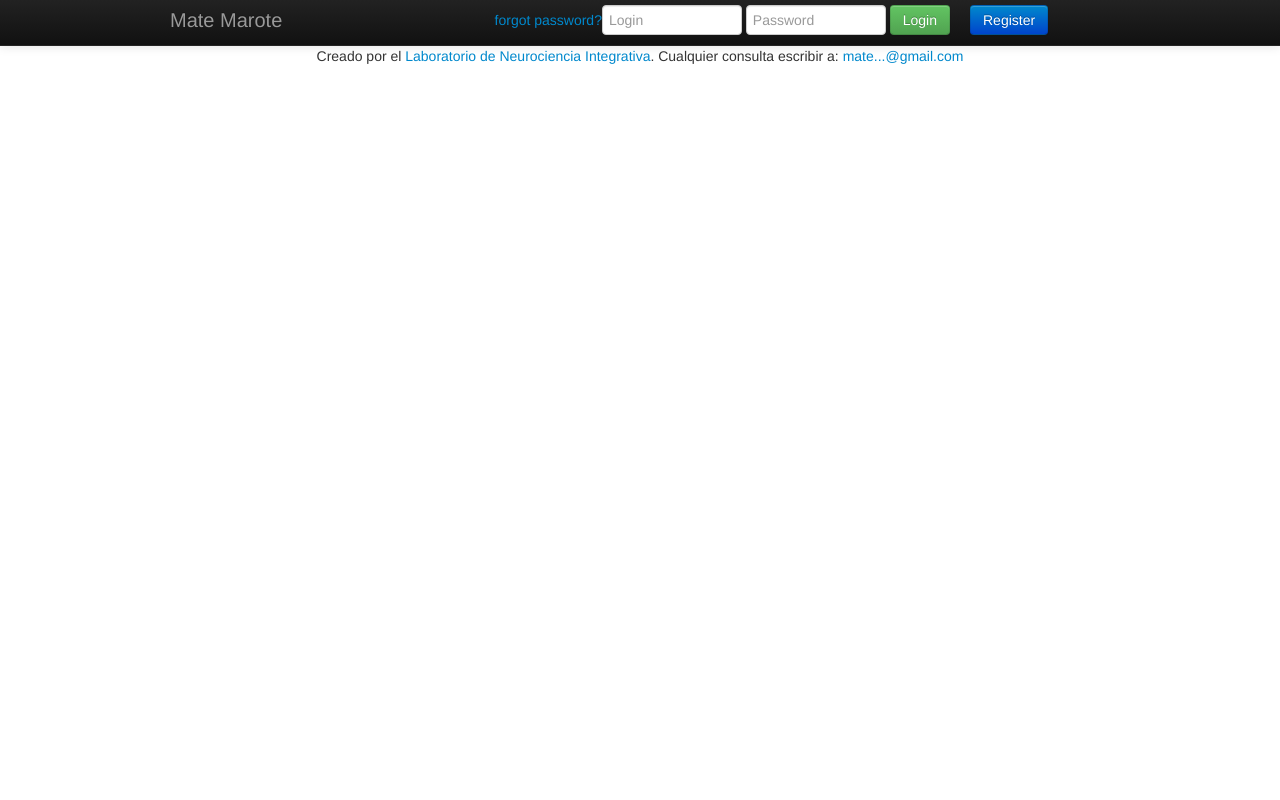
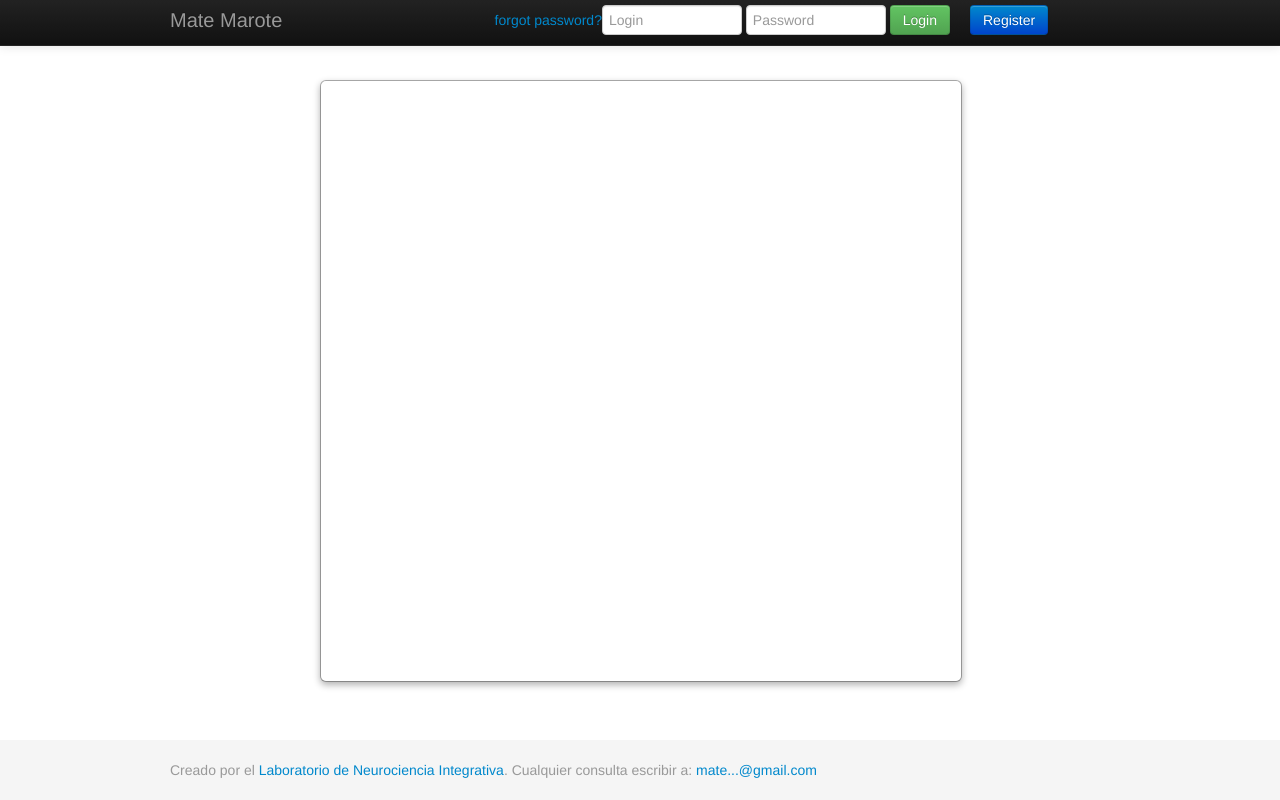
Before and after one commit to dfslezak/matemarote, a Django app: template matemarote/web_frontend/templates/games/game_base.html in a window 1280 px wide. Run offline with Django 3.2, Linux system fonts and the light colour scheme; the template is opened without the code that fills it: most values are stand-ins (such as "Sample title", 1, 10 or a date in 2020); parts of the project's set-up code (start-up, migrations or seed data) failed here and were passed over; some libraries are stand-ins or nearby versions.

Commit message:
Added css for fixed navbar and fixed footer. Created modal frame for presenting games.

```diff
--- /dev/null
+++ b/matemarote/web_frontend/static/games.css
@@ -0,0 +1,38 @@
+.game-container {
+    position: fixed;
+    height: 75%;
+    width: 50%;
+    left: 25%;
+    margin-left: 0;
+    top: 10%;
+    z-index: 100;
+    background-color: #fff;
+    border: 1px solid #999;
+    border: 1px solid rgba(0,0,0,0.3);
+    -webkit-border-radius: 6px;
+    -moz-border-radius: 6px;
+    border-radius: 6px;
+    outline: 0;
+    -webkit-box-shadow: 0 3px 7px rgba(0,0,0,0.3);
+    -moz-box-shadow: 0 3px 7px rgba(0,0,0,0.3);
+    box-shadow: 0 3px 7px rgba(0,0,0,0.3);
+    -webkit-background-clip: padding-box;
+    -moz-background-clip: padding-box;
+    background-clip: padding-box;
+}
+
+.game-style {
+    position:relative;
+    height:100%;
+}
+
+#loading {
+    background:#000 url({% static 'images/ajax-loader.gif' %}) no-repeat center center;
+    height: 50px;
+    width: 50px;
+    position: fixed;
+    left: 50%;
+    top: 50%;
+    margin: -25px 0 0 -25px;
+    z-index: 1000;
+}
--- /dev/null
+++ b/matemarote/web_frontend/static/sticky.css
@@ -0,0 +1,44 @@
+
+/* Sticky footer styles
+-------------------------------------------------- */
+
+html,
+body {
+height: 100%;
+/* The html and body elements cannot have any padding or margin. */
+}
+
+/* Wrapper for page content to push down footer */
+#wrap {
+min-height: 100%;
+height: auto !important;
+height: 100%;
+/* Negative indent footer by it's height */
+margin: 0 auto -60px;
+}
+
+/* Set the fixed height of the footer here */
+#push,
+#footer {
+height: 60px;
+}
+#footer {
+background-color: #f5f5f5;
+}
+
+/* Lastly, apply responsive CSS fixes as necessary */
+@media (max-width: 767px) {
+#footer {
+    margin-left: -20px;
+    margin-right: -20px;
+    padding-left: 20px;
+    padding-right: 20px;
+}
+}
+
+#wrap > .container {
+        padding-top: 60px;
+      }
+      .container .credit {
+        margin: 20px 0;
+      }
--- a/matemarote/web_frontend/templates/base.html
+++ b/matemarote/web_frontend/templates/base.html
@@ -6,8 +6,14 @@
   <head>
     <title>{% block title %}{% endblock %}</title>
     <meta name="viewport" content="width=device-width, initial-scale=1.0">
+    <meta name="description" content="">
+    <meta name="author" content="">
+
     <!-- Bootstrap -->
     <link href="{% static "bootstrap/css/bootstrap.min.css" %}" rel="stylesheet" media="screen">
+    <link href="{% static "sticky.css" %}" rel="stylesheet" media="screen">
+
+    <link href="{% static 'bootstrap-responsive.css' %} rel="stylesheet">
     <link rel="stylesheet" href="{% static "jquery/jquery-ui-1.10.3/themes/base/jquery.ui.all.css" %}">
     <script src={% static "jquery/jquery-1.9.1.js" %}></script>
     <script src={% static "jquery/jquery-ui-1.10.3/ui/jquery.ui.core.js" %}></script>
@@ -18,25 +24,13 @@
     <script src={% static "jquery/jquery.svg.package-1.4.5/jquery.svg.js" %}></script>
 
     <script src={% static "bootstrap/js/bootstrap.min.js" %}></script>
-       <style>
-        footer {
-            color: #666;
-            background: #000;
-            padding: 17px 0 18px 0;
-            border-top: 1px solid #000;
-        }
-        footer a {
-            color: #999;
-        }
-        footer a:hover {
-            color: #efefef;
-        }
-    </style>
+
     {% block head %}{% endblock %}
   </head>
   <body>
-  <div class="navbar navbar-static-top navbar-inverse">
-  <div class="navbar-inner">
+  <div id="wrap">
+    <div class="navbar navbar-fixed-top navbar-inverse">
+    <div class="navbar-inner">
     <div class="container">
       <a class="brand" href="/">Mate Marote</a>
 
@@ -66,12 +60,16 @@
   </div>
   </div>
 
+
     {% block content %}{% endblock %}
-    <div id="footer">
-    <div class="container">
-                <p class="text-center">Creado por el <a href="http://neurociencia.df.uba.ar" >Laboratorio de Neurociencia Integrativa</a>. Cualquier consulta escribir a: <a href="http://www.google.com/recaptcha/mailhide/d?k=01YGwJoZjAHaW6z65_a_oaiw==&amp;c=MjF1vx7s_oQuEOXupcBdBof_2DrKl1mnsz79C40XXrk=" onclick="window.open('http://www.google.com/recaptcha/mailhide/d?k\07501YGwJoZjAHaW6z65_a_oaiw\75\75\46c\75MjF1vx7s_oQuEOXupcBdBof_2DrKl1mnsz79C40XXrk\075', '', 'toolbar=0,scrollbars=0,location=0,statusbar=0,menubar=0,resizable=0,width=500,height=300'); return false;" title="Reveal this e-mail address">mate...@gmail.com</a></p>
-    </div>
-    </div>
+
+    <div id="push"></div>
+
+  </div>
+  <div id="footer"><div class="container">
+    <p class="muted credit">Creado por el <a href="http://neurociencia.df.uba.ar" >Laboratorio de Neurociencia Integrativa</a>. Cualquier consulta escribir a: <a href="http://www.google.com/recaptcha/mailhide/d?k=01YGwJoZjAHaW6z65_a_oaiw==&amp;c=MjF1vx7s_oQuEOXupcBdBof_2DrKl1mnsz79C40XXrk=" onclick="window.open('http://www.google.com/recaptcha/mailhide/d?k\07501YGwJoZjAHaW6z65_a_oaiw\75\75\46c\75MjF1vx7s_oQuEOXupcBdBof_2DrKl1mnsz79C40XXrk\075', '', 'toolbar=0,scrollbars=0,location=0,statusbar=0,menubar=0,resizable=0,width=500,height=300'); return false;" title="Reveal this e-mail address">mate...@gmail.com</a></p> </footer>
+  </div></div>
+
 
     {% block endscripts %}{% endblock %}
 </body>
--- a/matemarote/web_frontend/templates/games/game_base.html
+++ b/matemarote/web_frontend/templates/games/game_base.html
@@ -6,24 +6,15 @@
 
 {% block title %}{% trans 'Mate Marote' %}{% endblock %}
 {% block head %}
-<style>
-#loading {
-background:#000 url({% static 'images/ajax-loader.gif' %}) no-repeat center center;
-height: 50px;
-width: 50px;
-position: fixed;
-left: 50%;
-top: 50%;
-margin: -25px 0 0 -25px;
-z-index: 1000;
-}
-</style>
+
+<link href="{% static "games.css" %}" rel="stylesheet" media="screen">
+
 <script type="text/javascript">
 
         // Wait for window load
         jQuery(window).load(function(){
-        jQuery('#loading').fadeOut(3000);
-        jQuery('#main').show("slow");
+        jQuery('#loading').fadeOut(1500);
+        jQuery('#container').show("slow");
         });
 
         $.games = {
@@ -73,12 +64,13 @@ z-index: 1000;
 {% endblock %}
 {% block content %}
 
-<div id="loading"></div>
+<div class="game-container">
+    <div id="loading"></div>
 
-<div class="container" style="display:none;" id="main">
+    <div class="game-style">
+        {% block gameblock %}{% endblock %}
 
-{% block gameblock %}{% endblock %}
-
+    </div>
 </div>
 
 {% endblock %}
```
Also changed, not shown: matemarote/web_frontend/static/images/ajax-loader.gif (added).
